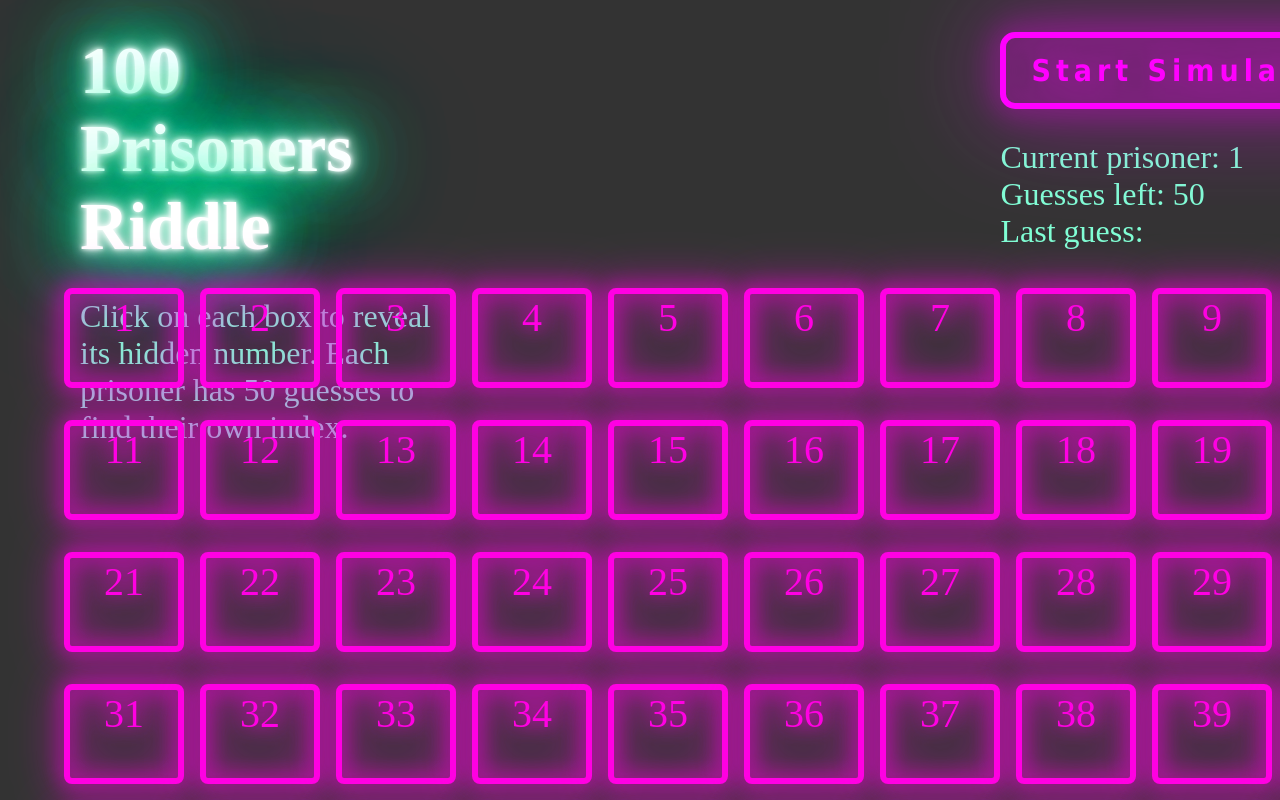
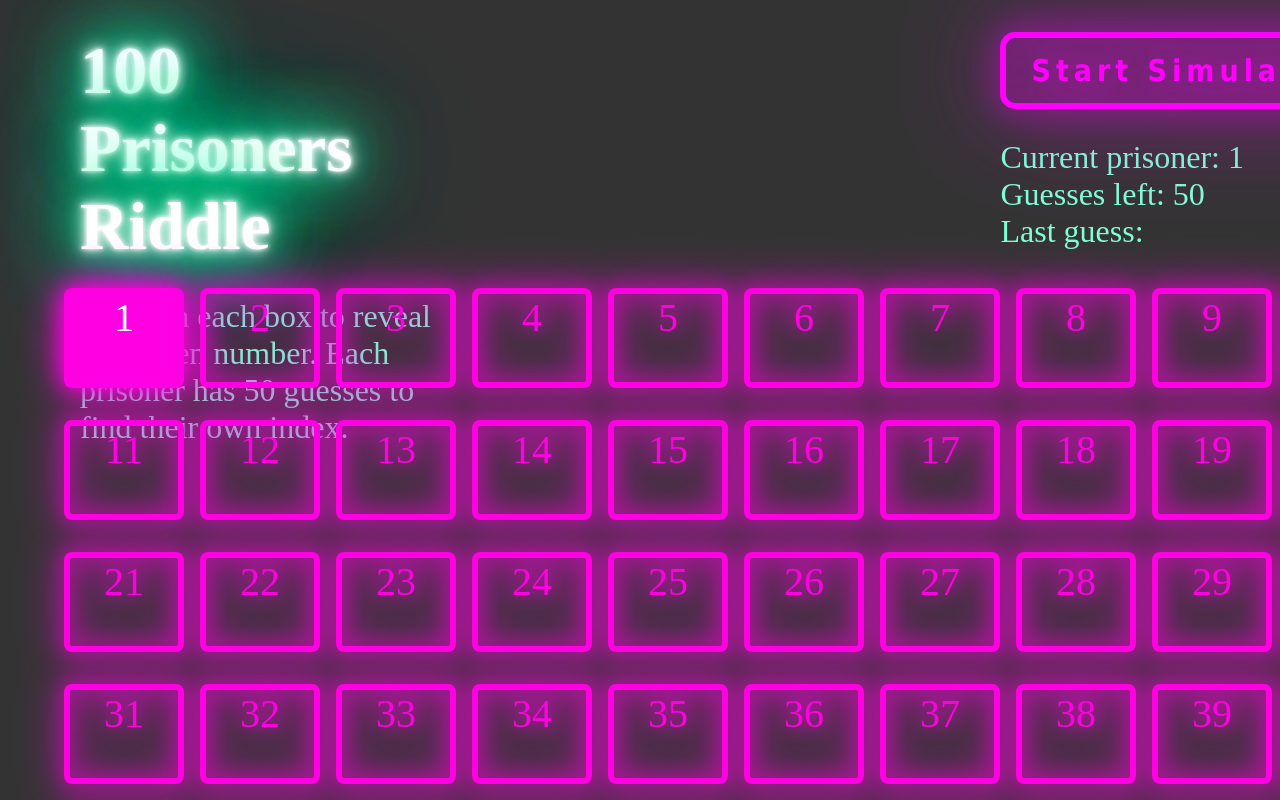
Before and after one commit to trymne/prisoners, a plain HTML site: page index.html in a window 1280 px wide. In both pictures the pointer is over the element 124 px from the left and 338 px from the top of the page. Shown: the top 800 px of the page. Drawn offline with Linux system fonts and the light colour scheme.

Commit message:
added hover effekt to boxes

```diff
--- a/script.js
+++ b/script.js
@@ -186,7 +186,7 @@ function startSimulation(){
 
 
     if(prisoner >= NUM_PRISONERS +1) clearInterval(runSim);
-  }, 400);
+  }, 200);
 }
 
 /*
--- a/style.css
+++ b/style.css
@@ -84,6 +84,11 @@ button {
     margin-top: 1rem;
   }
 
+  .box:hover, .box:focus {
+    background-color: #db3eb1;
+    color: white;
+  }
+
 
 
 .left {
```
